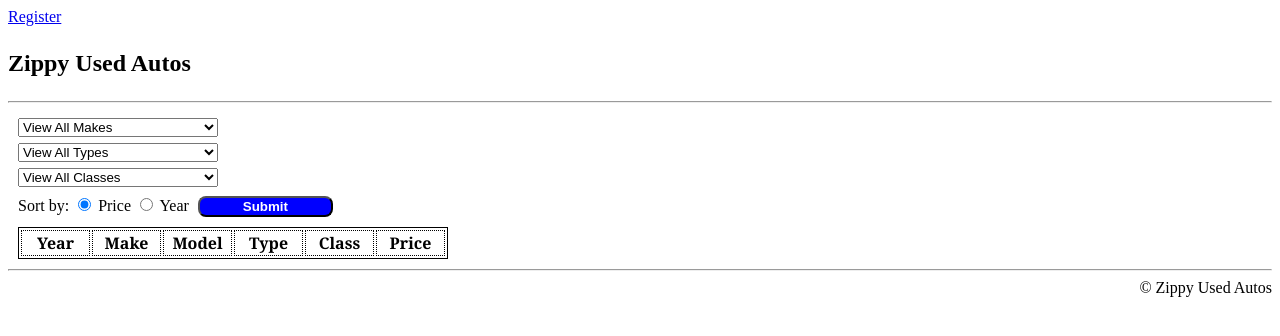
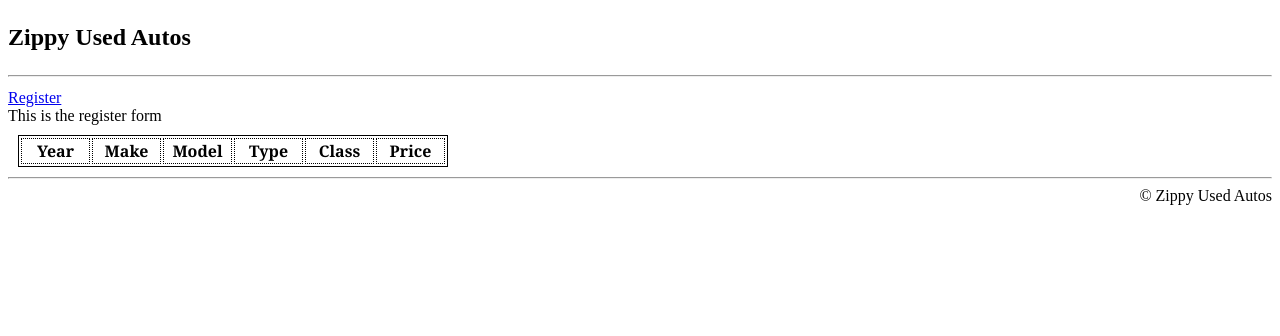
Before and after one commit to revordj/revordj-Midterm_INF653, a PHP site: page / in a window 1280 px wide. Shown: the top 336 px of the page. Run offline with PHP 8.4, Linux system fonts and the light colour scheme; data that the repository does not hold is empty.

Commit message:
editing header for action

```diff
--- a/view/header.php
+++ b/view/header.php
@@ -6,9 +6,7 @@
     <meta name="viewport" content="width=device-width, initial-scale=1.0">
     <link rel="stylesheet" href="css/public.css" />
     <title>Zippy's Used Autos</title>
-        <section id='logon'>
-            <a href='index.php?action=register'>Register</a>
-        </section>
+
 </head>
 <body>
     <main class="main">
@@ -16,7 +14,11 @@
             <p class='title' id='title'> Zippy Used Autos </p>
             <hr>
         </section>
-
+        <section id='logon'>
+            <a href='index.php?action=register'>Register</a>
+        </section>
+        <?php
+        if ($action <> 'register'){ ?>
             <section id='dropdown_forms' class='dropdown_forms'>
             <form action="." method="get" id="list__header_select" class="list__header_select">
                 <select name="makeID">
@@ -67,3 +69,7 @@
                 </section>
 
             </form>
+        <?php } else { ?>
+        This is the register form
+
+        <?php } ?>
```
Lines whose indentation alone changed are shown as unchanged.
